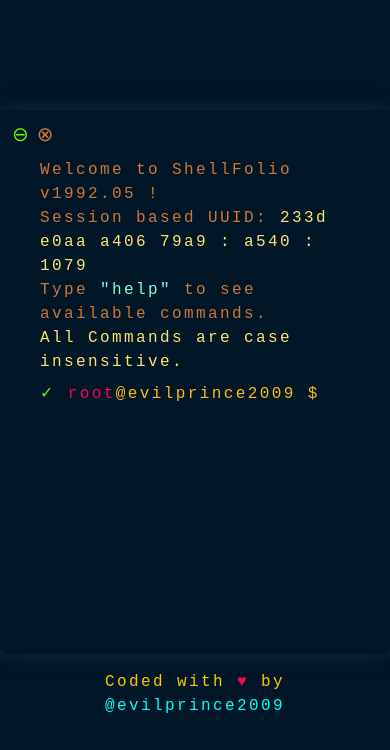
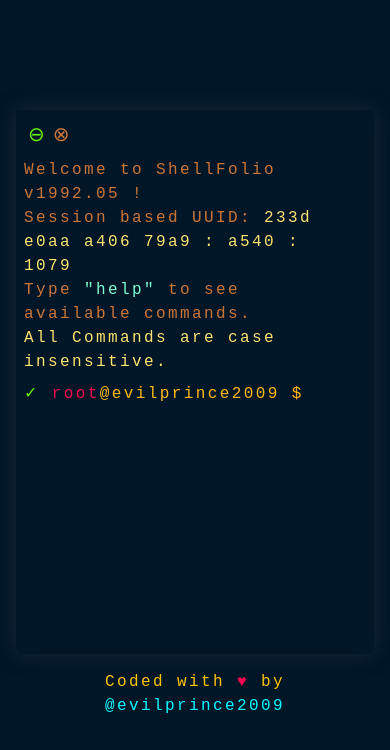
Before and after one commit to AHShuvro/Terminal-0.1, a React (Vite) app: page / in a window 390 px wide. Shown: the top 750 px of the page. Built offline with nearby package versions, Linux system fonts and the light colour scheme; a web font is replaced by a local one.

Commit message:
Fix some responsive issues

```diff
--- a/src/App.jsx
+++ b/src/App.jsx
@@ -94,12 +94,12 @@ function App() {
   return (
     <>
       <div className="w-screen h-screen flex flex-col items-center justify-center  bg-[#011627] relative">
-        <div style={shadowStyle} className="max-w-[50rem] pb-4">
+        <div style={shadowStyle} className="max-w-[50rem] pb-4  mx-4">
           <div className="w-full h-12 flex gap-2 pl-3 pt-3 bg-[#011627]">
             <Link to={'/blank'} ><button className="text-[#64F105] hover:text-[#CD7638] text-xl">⊖</button></Link>
             <Link to={'/close'} ><button className="text-[#CD7638] hover:text-[#F5084F] text-xl">⊗</button></Link>
           </div>
-          <div className="pl-2 md:pl-8 pr-6 md:pr-32 h-[30rem] rounded-xl overflow-y-auto mx-8" style={{ scrollbarWidth: 'none', msOverflowStyle: 'none' }}>
+          <div className="pl-2 md:pl-8 pr-6 md:pr-32 h-[30rem] rounded-xl overflow-y-auto" style={{ scrollbarWidth: 'none', msOverflowStyle: 'none' }}>
             <Local />
             <div className='w-full'>
               {output.map((item, idx) => (
```
